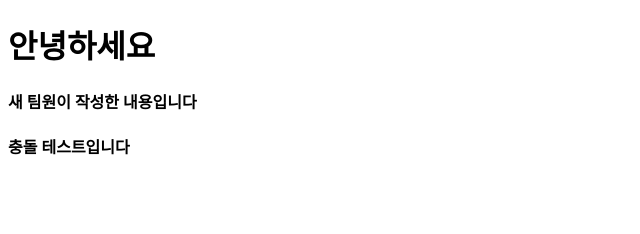
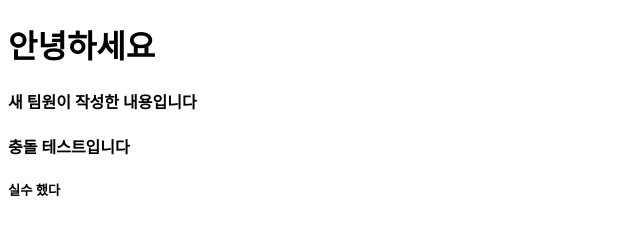
Before and after one commit to lukby2457/git-test, a plain HTML site: page index.html in a window 1280 px wide. Shown: the full height of the page, 0-640 px from the left. Drawn offline with Linux system fonts and the light colour scheme.

Commit message:
재차 테스트

```diff
--- a/index.html
+++ b/index.html
@@ -9,5 +9,6 @@
     <h1>안녕하세요</h1>
     <h4>새 팀원이 작성한 내용입니다</h4>
     <h4>충돌 테스트입니다</h4>
+    <h5>실수 했다</h5>
 </body>
 </html>
```
